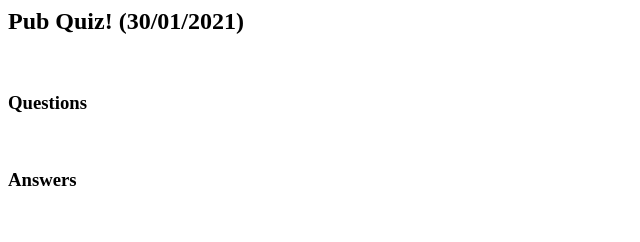
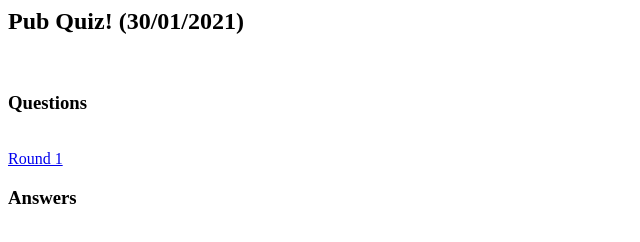
Before and after one commit to cobrbra/cobrbra.github.io, a plain HTML site: page index.html in a window 1280 px wide. Shown: the whole page, without its empty margins (0-640 px from the left). Drawn offline with Linux system fonts and the light colour scheme.

Commit message:
link to round 1

```diff
--- a/index.html
+++ b/index.html
@@ -7,6 +7,7 @@
     <br>
     <h3>Questions</h3>
     <br>
+    <a href = "round1q.html">Round 1</a>
     <h3>Answers</h3>
   </body>
 </html>
```
